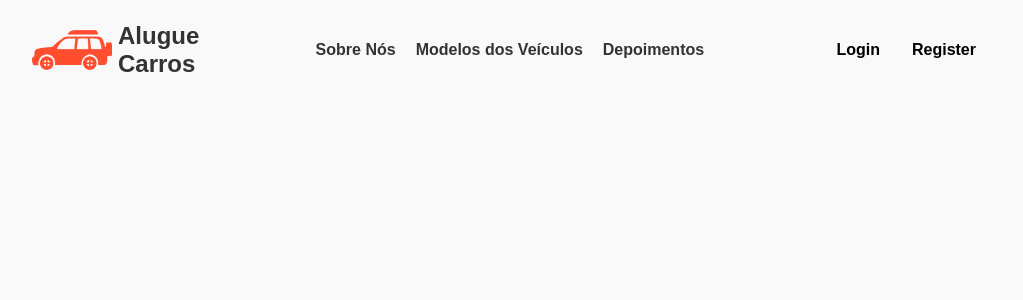
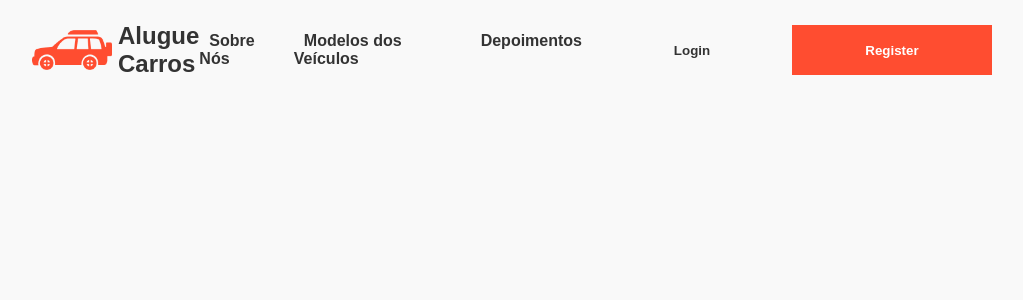
Before and after one commit to AndersonKardek/alugue-carros, a React (Vite) app: page / in a window 1280 px wide. Shown: the top 300 px of the page, without its empty margins (128-1151 px from the left). Built offline with nearby package versions, Linux system fonts and the light colour scheme.

Commit message:
feat: component Button and passing params correctly

```diff
--- /dev/null
+++ b/src/components/ButtonModel/index.tsx
@@ -0,0 +1,20 @@
+import { Button } from "./styles"
+
+interface IButtonProps {
+  name: string;
+  hasBackgroundColor?: boolean;
+}
+
+const ButtonModel: React.FC<IButtonProps> = ({
+  name,
+  hasBackgroundColor
+}) => {
+  return (
+    <Button bgColor={hasBackgroundColor}>
+      {name}
+      </Button>
+
+    )
+}
+
+export default ButtonModel;
--- /dev/null
+++ b/src/components/ButtonModel/styles.ts
@@ -0,0 +1,17 @@
+import styled from "styled-components";
+
+interface IProps {
+  bgColor?: boolean;
+}
+
+export const Button = styled.button<IProps> `
+  background-color: ${({bgColor}) => bgColor ? props=>props.theme.colors.primary : "transparent"};
+  width: 200px;
+  height: 50px;
+  color: ${({bgColor}) => bgColor ? "white" : props => props.theme.colors.text};
+  font-weight: bold;
+
+  &:hover {
+    background-color: darkred;
+  }
+`;
--- a/src/components/Header/index.tsx
+++ b/src/components/Header/index.tsx
@@ -1,5 +1,6 @@
 import carLogo from "/car-logo.png";
-import { Container, ListStyle, Button } from "./styles";
+import ButtonModel from "../ButtonModel";
+import { Container, ListStyle } from "./styles";
 
 const Header: React.FC = () => {
   return (
@@ -24,8 +25,9 @@ const Header: React.FC = () => {
       </ListStyle>
 
       <div>
-        <Button type="submit">Login</Button>
-        <Button type="submit">Register</Button>
+        <ButtonModel name="Login" />
+        <ButtonModel name="Register" hasBackgroundColor={true}/>
+
       </div>
     </Container>
   );
```
